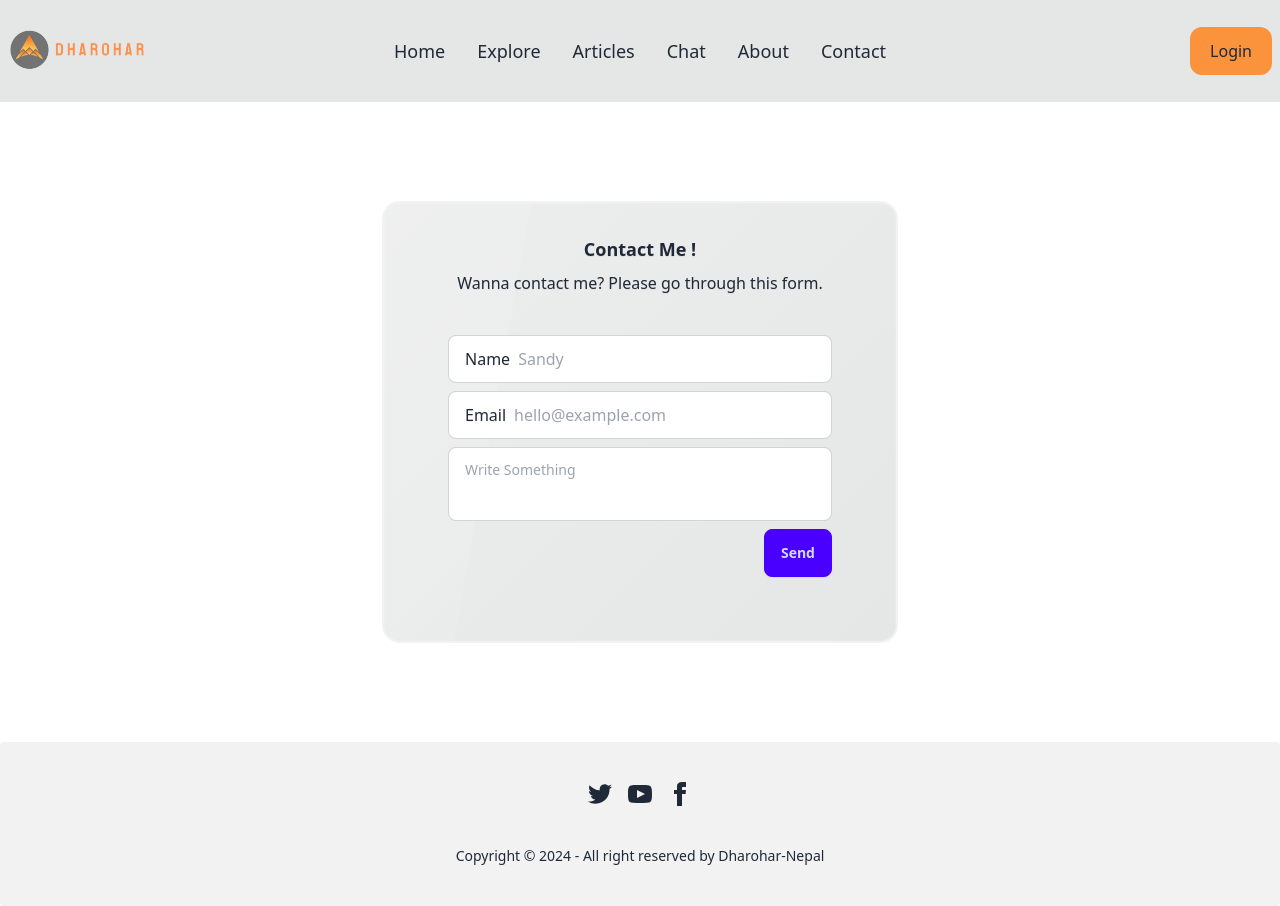
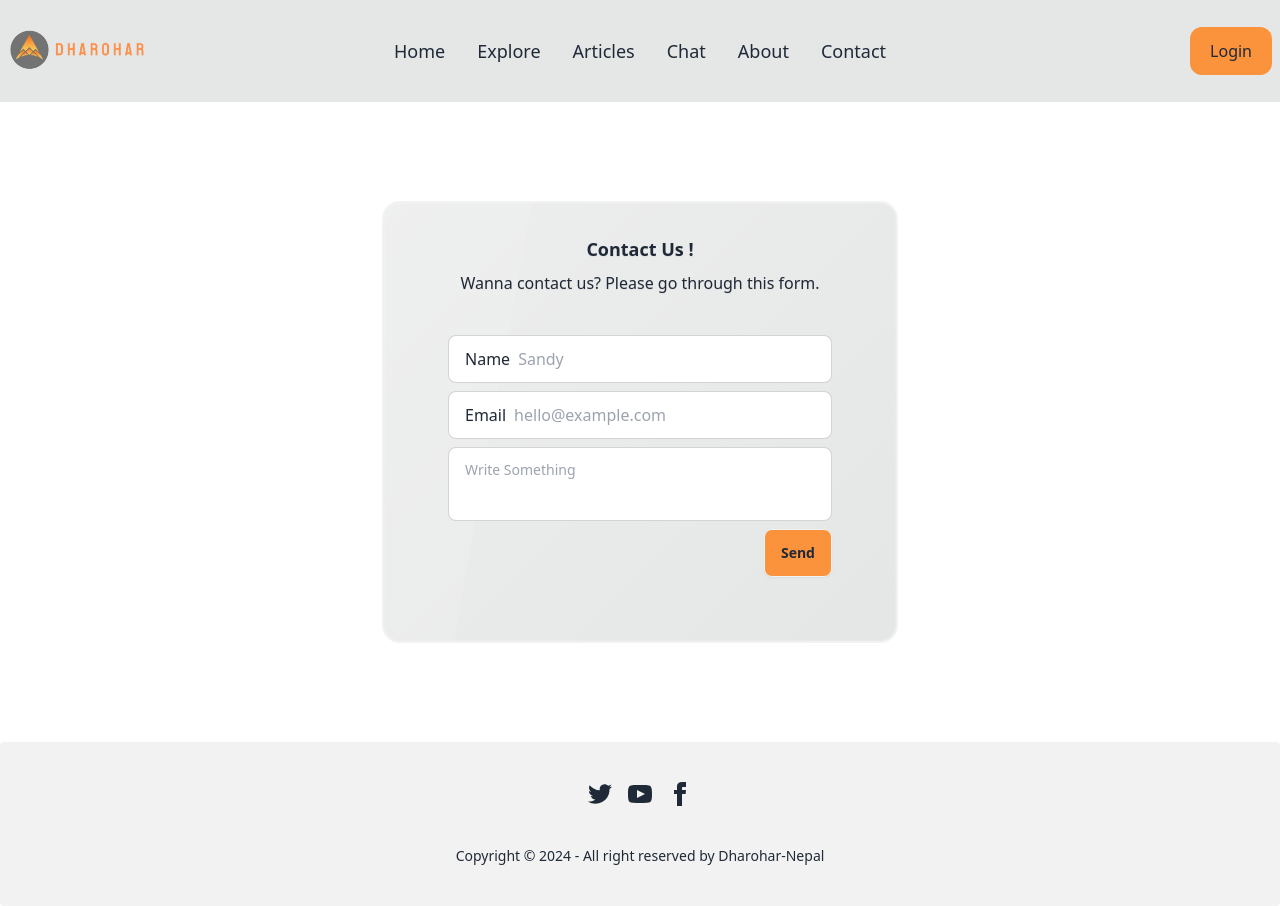
Before and after one commit to Dharohar-Nepal/Dharohar, a React (Vite) app in the folder Frontend/: page /contact in a window 1280 px wide. Built offline with nearby package versions, Linux system fonts and the light colour scheme.

Commit message:
final touch

```diff
--- a/Frontend/src/components/About.jsx
+++ b/Frontend/src/components/About.jsx
@@ -5,9 +5,9 @@ import { FaXTwitter } from "react-icons/fa6";
 export default function About() {
   return (
     <>
-      <div className="flex items-center justify-center gap-10 my-10">
+      <div className="flex flex-wrap items-center justify-center gap-10 my-28">
         <div>
-          <div className="card bg-base-100 w-96 shadow-xl h-[60vh] ">
+          <div className="card bg-base-100 w-96 shadow-xl h-[60vh]  min-w-72">
             <figure className="px-10 pt-10">
               <img
                 src="https://media.licdn.com/dms/image/D4D03AQEmOyDlWfdxeQ/profile-displayphoto-shrink_200_200/0/1681110382061?e=1729123200&v=beta&t=vt2fqDH4teik3ndm7muEYqpaybOFns67VnxQmUcBjOs"
@@ -17,7 +17,7 @@ export default function About() {
             </figure>
             <div className="card-body items-center text-center">
               <h2 className="card-title font-bold text-xl">Dhiraj Pant</h2>
-              <h2 className="card-title text-lg">AI/ML Expert</h2>
+              <h2 className="card-title text-lg text-orange-400">AI/ML Expert</h2>
               <p className="text-justify">
                 Hello, I'm Dhiraj Pant,from Nepal. I am a dedicated AI/ML
                 Enthusiast who loves to create innovative and impactful
@@ -55,7 +55,7 @@ export default function About() {
         </div>
 
         <div>
-          <div className="card bg-base-100 w-96 shadow-xl h-[60vh] ">
+          <div className="card bg-base-100 w-96 shadow-xl h-[60vh] min-w-72">
             <figure className="px-10 pt-10">
               <img
                 src="https://media.licdn.com/dms/image/v2/D5603AQEz7RAZyjn1ow/profile-displayphoto-shrink_200_200/profile-displayphoto-shrink_200_200/0/1721978830738?e=1729123200&v=beta&t=zZkmP1Boi2GQ_bsqvW5AbvHTfzxhzyrS6I4UZU5J4Rc"
@@ -65,7 +65,7 @@ export default function About() {
             </figure>
             <div className="card-body items-center text-center">
               <h2 className="card-title font-bold text-xl">Santosh Upadhyay</h2>
-              <h2 className="card-title text-lg">Full Stack Developer</h2>
+              <h2 className="card-title text-lg text-orange-400">Full Stack Developer</h2>
               <p className="text-justify">
                 Full Stack Web Developer. As a passionate full stack web
                 developer, I specialize in building dynamic and responsive
--- a/Frontend/src/pages/Contact.jsx
+++ b/Frontend/src/pages/Contact.jsx
@@ -9,9 +9,9 @@ export default function Contact() {
       >
         <div className="card glass md:w-[40vw]  w-full bg-base-300">
           <div className="card-body">
-            <h2 className="font-bold text-lg text-center">Contact Me !</h2>
+            <h2 className="font-bold text-lg text-center">Contact Us !</h2>
             <p className="text-center">
-              Wanna contact me? Please go through this form.
+              Wanna contact us? Please go through this form.
             </p>
 
             <form className="card-body" id="myForm" action="POST">
@@ -38,7 +38,7 @@ export default function Contact() {
               ></textarea>
 
               <div className="card-actions justify-end">
-                <button className="btn btn-primary">Send</button>
+                <button className="btn bg-orange-400">Send</button>
               </div>
             </form>
           </div>
```
